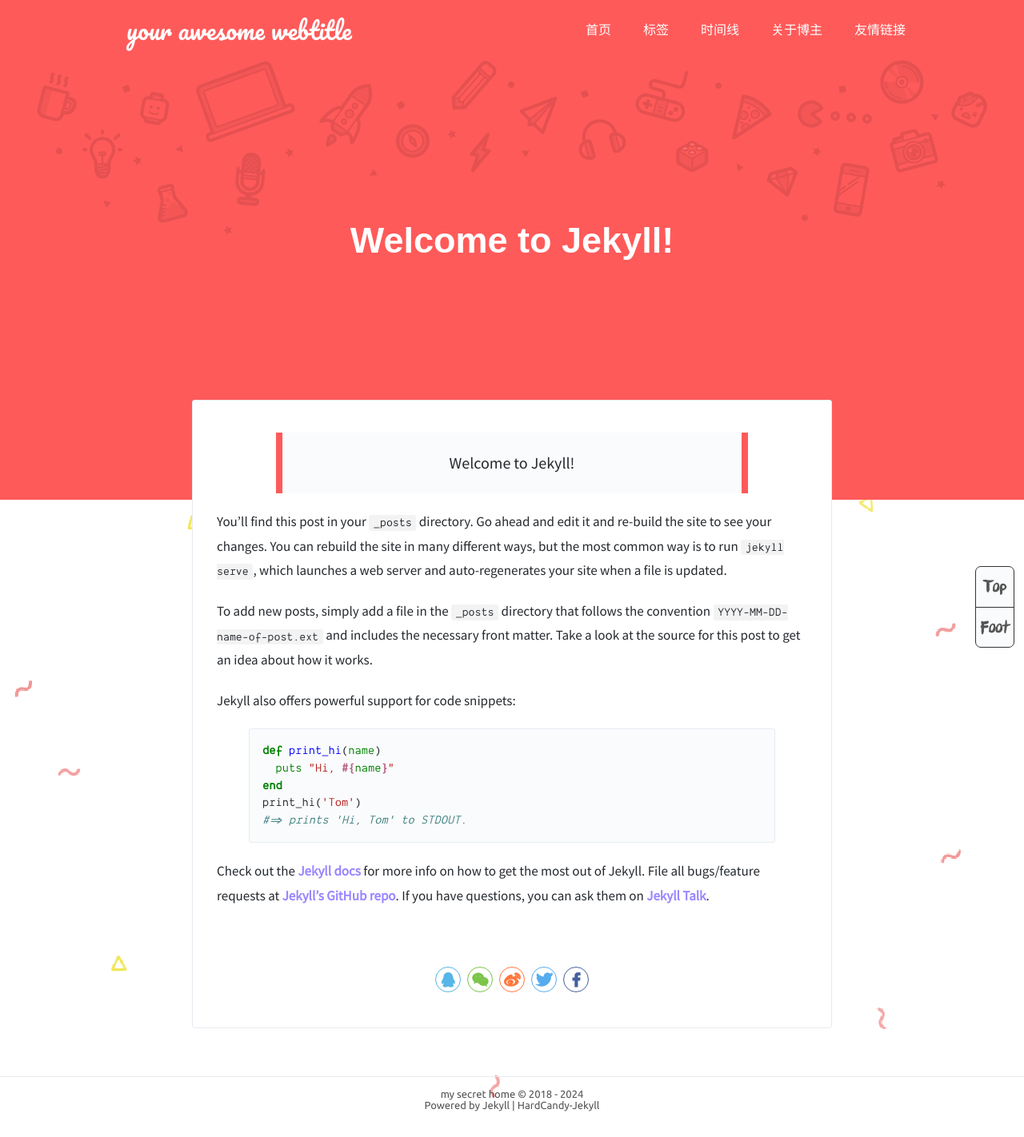
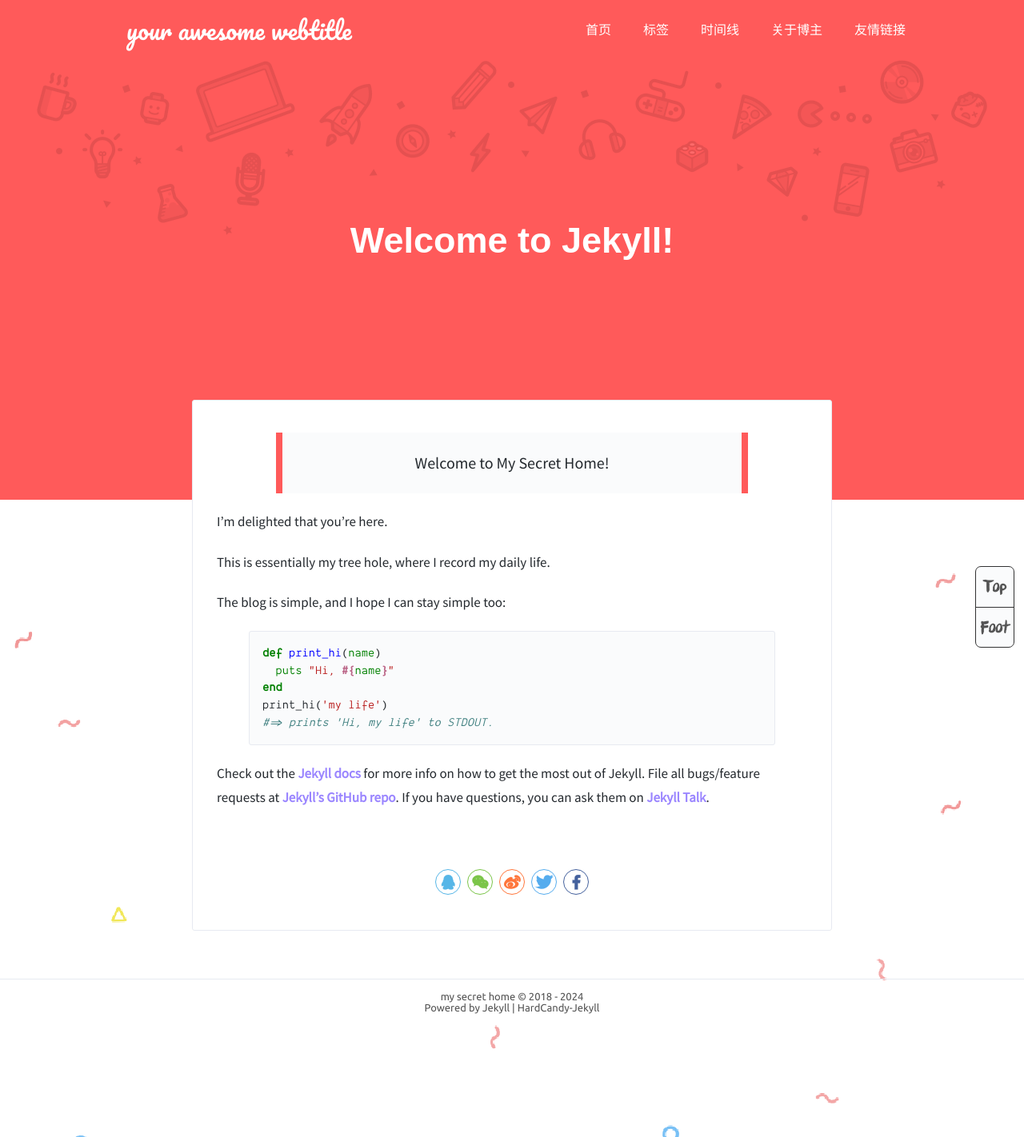
Before and after one commit to hyhhoney/hyhhoney.github.io, a Jekyll site: the page built from _posts/2018-05-17-welcome-to-jekyll.markdown, in a window 1280 px wide. Shown: the whole page at 80% size. Built offline with Jekyll 4.4.1, drawn with Linux system fonts in a browser that asks for light colours; comment, search, counter and statistics services are not loaded.

Commit message:
first article

```diff
--- a/_posts/2018-05-17-welcome-to-jekyll.markdown
+++ b/_posts/2018-05-17-welcome-to-jekyll.markdown
@@ -1,24 +1,24 @@
 ---
 layout: post
 title:  "Welcome to Jekyll!"
-date:   2018-05-17 14:05:21 +0800
-tags: jekyll update
+date:   2024-06-11 22:00:00 +0800
+tags: hello happy
 color: rgb(255,90,90)
 cover: '../assets/test.png'
-subtitle: 'Welcome to Jekyll!'
+subtitle: 'Welcome to My Secret Home!'
 ---
-You’ll find this post in your `_posts` directory. Go ahead and edit it and re-build the site to see your changes. You can rebuild the site in many different ways, but the most common way is to run `jekyll serve`, which launches a web server and auto-regenerates your site when a file is updated.
+I'm delighted that you're here.
 
-To add new posts, simply add a file in the `_posts` directory that follows the convention `YYYY-MM-DD-name-of-post.ext` and includes the necessary front matter. Take a look at the source for this post to get an idea about how it works.
+This is essentially my tree hole, where I record my daily life.
 
-Jekyll also offers powerful support for code snippets:
+The blog is simple, and I hope I can stay simple too:
 
 {% highlight ruby %}
 def print_hi(name)
   puts "Hi, #{name}"
 end
-print_hi('Tom')
-#=> prints 'Hi, Tom' to STDOUT.
+print_hi('my life')
+#=> prints 'Hi, my life' to STDOUT.
 {% endhighlight %}
 
 Check out the [Jekyll docs][jekyll-docs] for more info on how to get the most out of Jekyll. File all bugs/feature requests at [Jekyll’s GitHub repo][jekyll-gh]. If you have questions, you can ask them on [Jekyll Talk][jekyll-talk].
```
